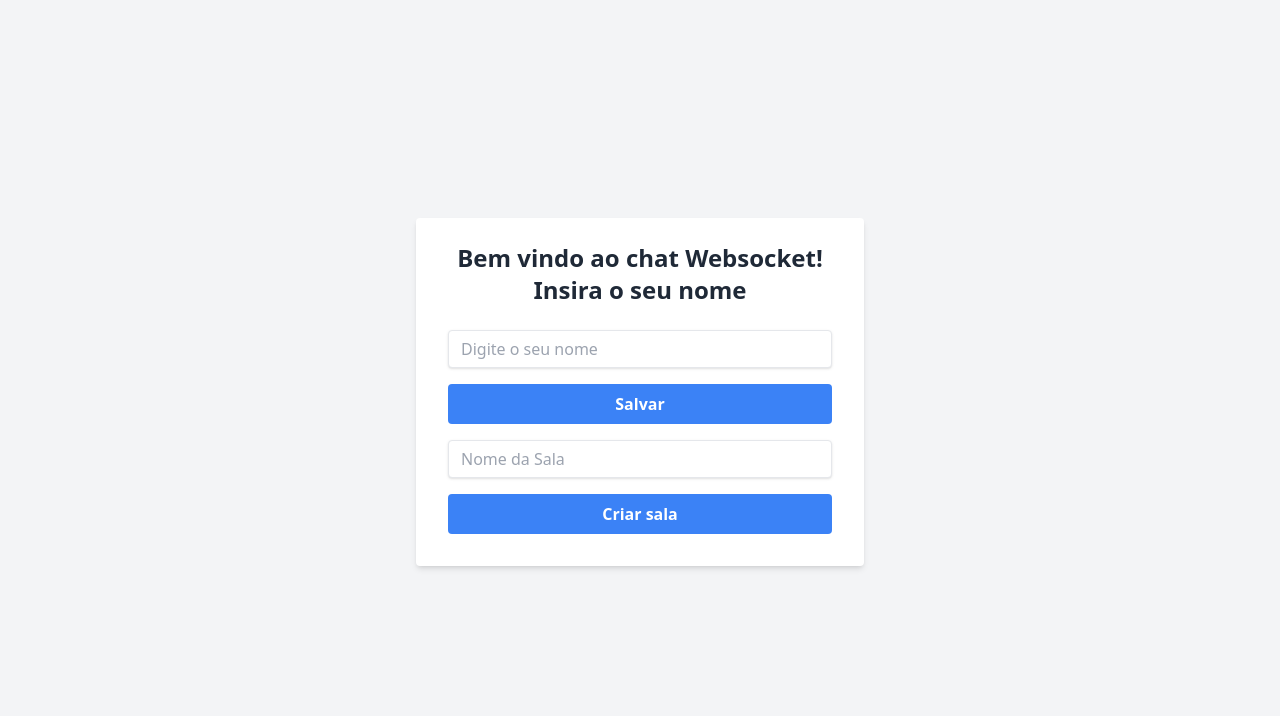
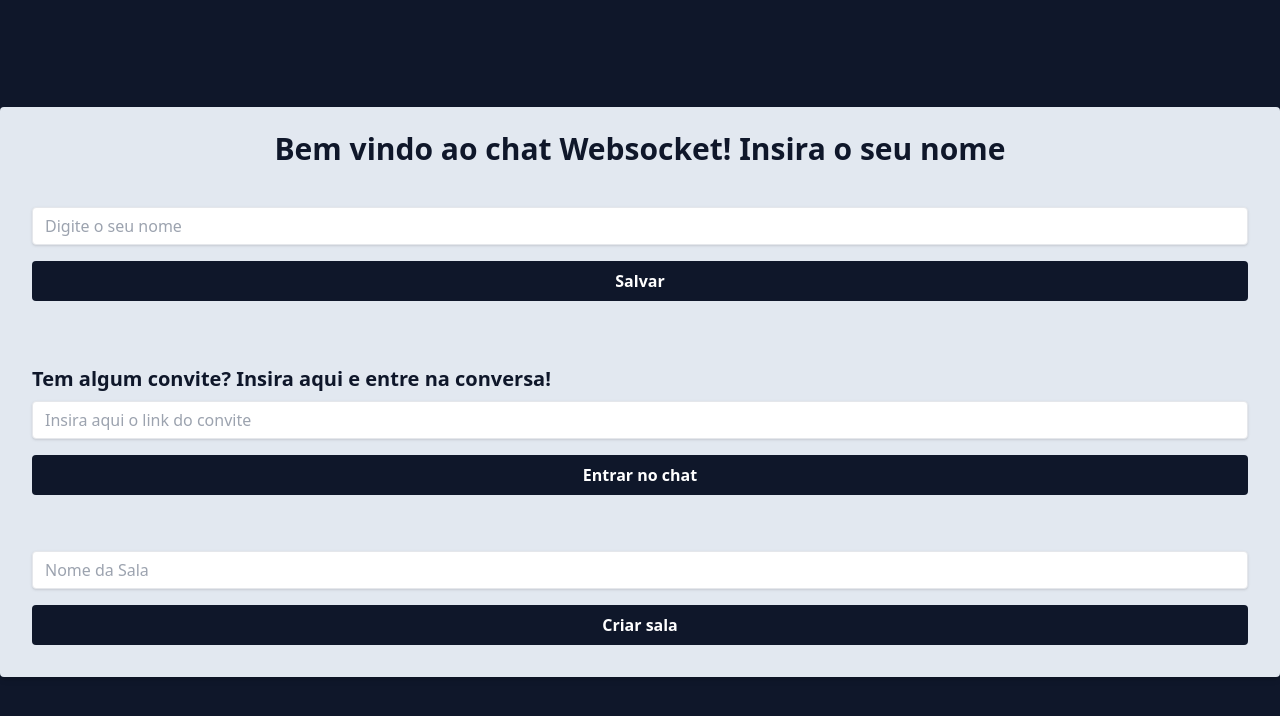
Before and after one commit to joaovitorwoliveira/front-websocket, a React (Vite) app: page / in a window 1280 px wide. Shown: the top 716 px of the page. Built offline with nearby package versions, Linux system fonts and the light colour scheme.

Commit message:
add: added button for join a existing chat + back to menu button at the chat page

```diff
--- a/src/App.tsx
+++ b/src/App.tsx
@@ -21,8 +21,8 @@ function App() {
 
   return (
     <Router>
-      <div className="min-h-screen flex items-center justify-center bg-gray-100">
-        <div className="w-full max-w-md">
+      <div className="min-h-screen flex items-center justify-center bg-slate-900">
+        <div className="w-full max-w-md md:max-w-lg lg:max-w-screen-xl">
           <Routes>
             <Route
               path="/"
--- a/src/components/ChatPage.tsx
+++ b/src/components/ChatPage.tsx
@@ -1,5 +1,5 @@
 import React, { useState, useEffect, useRef } from "react";
-import { useParams, useLocation } from "react-router-dom";
+import { useParams, useLocation, useNavigate } from "react-router-dom";
 
 interface ChatPageProps {
   userName: string;
@@ -8,6 +8,7 @@ interface ChatPageProps {
 const ChatPage: React.FC<ChatPageProps> = ({ userName }) => {
   const { roomId } = useParams<{ roomId: string }>();
   const location = useLocation();
+  const navigate = useNavigate(); // Hook para redirecionar o usuário
   const [messages, setMessages] = useState<string[]>([]);
   const [newMessage, setNewMessage] = useState("");
   const messagesEndRef = useRef<null | HTMLDivElement>(null);
@@ -17,12 +18,14 @@ const ChatPage: React.FC<ChatPageProps> = ({ userName }) => {
   const token = queryParams.get("token");
 
   useEffect(() => {
-    if (roomId && token) {
-      const websocketUrl = `ws://localhost:3000/room/${roomId}?token=${token}`;
+    if (roomId && token && userName) {
+      const websocketUrl = `ws://localhost:3000/room/${roomId}?token=${token}&userName=${encodeURIComponent(
+        userName
+      )}`;
       ws.current = new WebSocket(websocketUrl);
 
       ws.current.onopen = () => {
-        console.log("WebSocket conectado");
+        console.log(`WebSocket conectado como ${userName}`);
       };
 
       ws.current.onmessage = (event) => {
@@ -37,8 +40,10 @@ const ChatPage: React.FC<ChatPageProps> = ({ userName }) => {
       return () => {
         ws.current?.close();
       };
+    } else {
+      console.error("Faltam parâmetros: roomId, token ou userName");
     }
-  }, [roomId, token]);
+  }, [roomId, token, userName]);
 
   const handleSendMessage = (e: React.FormEvent) => {
     e.preventDefault();
@@ -54,8 +59,15 @@ const ChatPage: React.FC<ChatPageProps> = ({ userName }) => {
     }
   };
 
+  const handleGoBack = () => {
+    if (ws.current?.readyState === WebSocket.OPEN) {
+      ws.current.close();
+    }
+    navigate("/");
+  };
+
   return (
-    <div className="bg-white shadow-md rounded px-8 pt-6 pb-8 mb-4">
+    <div className="bg-slate-200 shadow-md rounded px-8 pt-6 pb-8 mb-4 mx-10">
       <h1 className="text-2xl font-bold mb-6 text-center text-gray-800">
         Chat Room {roomId}
       </h1>
@@ -67,7 +79,7 @@ const ChatPage: React.FC<ChatPageProps> = ({ userName }) => {
         ))}
         <div ref={messagesEndRef} />
       </div>
-      <form onSubmit={handleSendMessage} className="flex">
+      <form onSubmit={handleSendMessage} className="flex mb-4">
         <input
           type="text"
           value={newMessage}
@@ -82,6 +94,12 @@ const ChatPage: React.FC<ChatPageProps> = ({ userName }) => {
           Send
         </button>
       </form>
+      <button
+        onClick={handleGoBack}
+        className="bg-red-500 hover:bg-red-700 text-white font-bold py-2 px-4 rounded focus:outline-none focus:shadow-outline"
+      >
+        Voltar
+      </button>
     </div>
   );
 };
--- a/src/components/WelcomePage.tsx
+++ b/src/components/WelcomePage.tsx
@@ -12,6 +12,7 @@ const WelcomePage: React.FC<WelcomePageProps> = ({ setUserName }) => {
   );
   const [roomName, setRoomName] = useState("");
   const [savedName, setSavedName] = useState(name);
+  const [joinLink, setJoinLink] = useState("");
   const navigate = useNavigate();
 
   useEffect(() => {
@@ -41,14 +42,31 @@ const WelcomePage: React.FC<WelcomePageProps> = ({ setUserName }) => {
     }
   };
 
+  const handleJoinChat = (e: React.FormEvent) => {
+    e.preventDefault();
+    try {
+      const url = new URL(joinLink);
+      const roomId = url.pathname.split("/")[2];
+      const token = url.searchParams.get("token");
+
+      if (roomId && token) {
+        navigate(`/chat/${roomId}?token=${token}`);
+      } else {
+        console.error("Room ID ou Token inválidos.");
+      }
+    } catch (error) {
+      console.error("Erro ao entrar na sala:", error);
+    }
+  };
+
   return (
-    <div className="bg-white shadow-md rounded px-8 pt-6 pb-8 mb-4">
-      <h1 className="text-2xl font-bold mb-6 text-center text-gray-800">
+    <div className="bg-slate-200 shadow-md rounded px-8 pt-6 pb-8 mb-4  ">
+      <h1 className="text-2xl font-bold mb-10 text-center text-slate-900 lg:text-3xl">
         {savedName
-          ? `Bem vindo ao chat Websocket, ${savedName}! Crie uma sala ou entre em alguma através da URL recebida.`
+          ? `Bem vindo ao chat Websocket, ${savedName}! Crie uma sala ou entre em alguma através do convite recebido.`
           : "Bem vindo ao chat Websocket! Insira o seu nome"}
       </h1>
-
+      <div className="flex flex-col gap-10">
         <form onSubmit={handleSaveName} className="space-y-4 mb-4">
           <div>
             <input
@@ -63,9 +81,32 @@ const WelcomePage: React.FC<WelcomePageProps> = ({ setUserName }) => {
           <div>
             <button
               type="submit"
-            className="bg-blue-500 hover:bg-blue-700 text-white font-bold py-2 px-4 rounded focus:outline-none focus:shadow-outline w-full"
+              className="bg-slate-900 hover:bg-slate-700 text-white font-bold py-2 px-4 rounded focus:outline-none focus:shadow-outline w-full"
             >
               Salvar
+            </button>
+          </div>
+        </form>
+
+        <form onSubmit={handleJoinChat} className="space-y-4 mb-4">
+          <div>
+            <h1 className="text-xl font-semibold my-2  text-slate-900">
+              Tem algum convite? Insira aqui e entre na conversa!
+            </h1>
+            <input
+              type="text"
+              value={joinLink}
+              onChange={(e) => setJoinLink(e.target.value)}
+              placeholder="Insira aqui o link do convite"
+              className="shadow appearance-none border rounded w-full py-2 px-3 text-gray-700 leading-tight focus:outline-none focus:shadow-outline"
+            />
+          </div>
+          <div>
+            <button
+              type="submit"
+              className="bg-slate-900 hover:bg-slate-700 text-white font-bold py-2 px-4 rounded focus:outline-none focus:shadow-outline w-full"
+            >
+              Entrar no chat
             </button>
           </div>
         </form>
@@ -84,13 +125,14 @@ const WelcomePage: React.FC<WelcomePageProps> = ({ setUserName }) => {
           <div>
             <button
               type="submit"
-            className="bg-blue-500 hover:bg-blue-700 text-white font-bold py-2 px-4 rounded focus:outline-none focus:shadow-outline w-full"
+              className="bg-slate-900 hover:bg-slate-700 text-white font-bold py-2 px-4 rounded focus:outline-none focus:shadow-outline w-full"
             >
               Criar sala
             </button>
           </div>
         </form>
       </div>
+    </div>
   );
 };
 
--- a/src/output.css
+++ b/src/output.css
@@ -554,6 +554,16 @@ video {
   display: none;
 }
 
+.mx-10 {
+  margin-left: 2.5rem;
+  margin-right: 2.5rem;
+}
+
+.my-2 {
+  margin-top: 0.5rem;
+  margin-bottom: 0.5rem;
+}
+
 .mb-2 {
   margin-bottom: 0.5rem;
 }
@@ -564,6 +574,18 @@ video {
 
 .mb-6 {
   margin-bottom: 1.5rem;
+}
+
+.mb-10 {
+  margin-bottom: 2.5rem;
+}
+
+.ml-2 {
+  margin-left: 0.5rem;
+}
+
+.ml-1 {
+  margin-left: 0.25rem;
 }
 
 .flex {
@@ -582,6 +604,10 @@ video {
   width: 100%;
 }
 
+.w-1\/2 {
+  width: 50%;
+}
+
 .max-w-md {
   max-width: 28rem;
 }
@@ -592,12 +618,28 @@ video {
           appearance: none;
 }
 
+.flex-col {
+  flex-direction: column;
+}
+
 .items-center {
   align-items: center;
 }
 
 .justify-center {
   justify-content: center;
+}
+
+.gap-10 {
+  gap: 2.5rem;
+}
+
+.gap-20 {
+  gap: 5rem;
+}
+
+.gap-4 {
+  gap: 1rem;
 }
 
 .space-y-4 > :not([hidden]) ~ :not([hidden]) {
@@ -642,9 +684,44 @@ video {
   background-color: rgb(243 244 246 / var(--tw-bg-opacity));
 }
 
+.bg-slate-800 {
+  --tw-bg-opacity: 1;
+  background-color: rgb(30 41 59 / var(--tw-bg-opacity));
+}
+
+.bg-slate-900 {
+  --tw-bg-opacity: 1;
+  background-color: rgb(15 23 42 / var(--tw-bg-opacity));
+}
+
 .bg-white {
   --tw-bg-opacity: 1;
   background-color: rgb(255 255 255 / var(--tw-bg-opacity));
+}
+
+.bg-slate-700 {
+  --tw-bg-opacity: 1;
+  background-color: rgb(51 65 85 / var(--tw-bg-opacity));
+}
+
+.bg-slate-300 {
+  --tw-bg-opacity: 1;
+  background-color: rgb(203 213 225 / var(--tw-bg-opacity));
+}
+
+.bg-slate-200 {
+  --tw-bg-opacity: 1;
+  background-color: rgb(226 232 240 / var(--tw-bg-opacity));
+}
+
+.bg-slate-950 {
+  --tw-bg-opacity: 1;
+  background-color: rgb(2 6 23 / var(--tw-bg-opacity));
+}
+
+.bg-red-500 {
+  --tw-bg-opacity: 1;
+  background-color: rgb(239 68 68 / var(--tw-bg-opacity));
 }
 
 .p-4 {
@@ -671,6 +748,11 @@ video {
   padding-bottom: 0.5rem;
 }
 
+.px-10 {
+  padding-left: 2.5rem;
+  padding-right: 2.5rem;
+}
+
 .pb-8 {
   padding-bottom: 2rem;
 }
@@ -688,22 +770,31 @@ video {
   line-height: 2rem;
 }
 
-.text-sm {
-  font-size: 0.875rem;
-  line-height: 1.25rem;
+.text-lg {
+  font-size: 1.125rem;
+  line-height: 1.75rem;
+}
+
+.text-xl {
+  font-size: 1.25rem;
+  line-height: 1.75rem;
 }
 
 .font-bold {
   font-weight: 700;
 }
 
+.font-semibold {
+  font-weight: 600;
+}
+
 .leading-tight {
   line-height: 1.25;
 }
 
-.text-gray-600 {
+.text-gray-400 {
   --tw-text-opacity: 1;
-  color: rgb(75 85 99 / var(--tw-text-opacity));
+  color: rgb(156 163 175 / var(--tw-text-opacity));
 }
 
 .text-gray-700 {
@@ -719,6 +810,16 @@ video {
 .text-white {
   --tw-text-opacity: 1;
   color: rgb(255 255 255 / var(--tw-text-opacity));
+}
+
+.text-gray-900 {
+  --tw-text-opacity: 1;
+  color: rgb(17 24 39 / var(--tw-text-opacity));
+}
+
+.text-slate-900 {
+  --tw-text-opacity: 1;
+  color: rgb(15 23 42 / var(--tw-text-opacity));
 }
 
 .shadow {
@@ -738,7 +839,51 @@ video {
   background-color: rgb(29 78 216 / var(--tw-bg-opacity));
 }
 
+.hover\:bg-slate-700:hover {
+  --tw-bg-opacity: 1;
+  background-color: rgb(51 65 85 / var(--tw-bg-opacity));
+}
+
+.hover\:bg-red-700:hover {
+  --tw-bg-opacity: 1;
+  background-color: rgb(185 28 28 / var(--tw-bg-opacity));
+}
+
 .focus\:outline-none:focus {
   outline: 2px solid transparent;
   outline-offset: 2px;
 }
+
+@media (min-width: 768px) {
+  .md\:max-w-lg {
+    max-width: 32rem;
+  }
+}
+
+@media (min-width: 1024px) {
+  .lg\:max-w-xs {
+    max-width: 20rem;
+  }
+
+  .lg\:max-w-xl {
+    max-width: 36rem;
+  }
+
+  .lg\:max-w-screen-2xl {
+    max-width: 1536px;
+  }
+
+  .lg\:max-w-screen-xl {
+    max-width: 1280px;
+  }
+
+  .lg\:text-4xl {
+    font-size: 2.25rem;
+    line-height: 2.5rem;
+  }
+
+  .lg\:text-3xl {
+    font-size: 1.875rem;
+    line-height: 2.25rem;
+  }
+}
```
Lines whose indentation alone changed are shown as unchanged.
